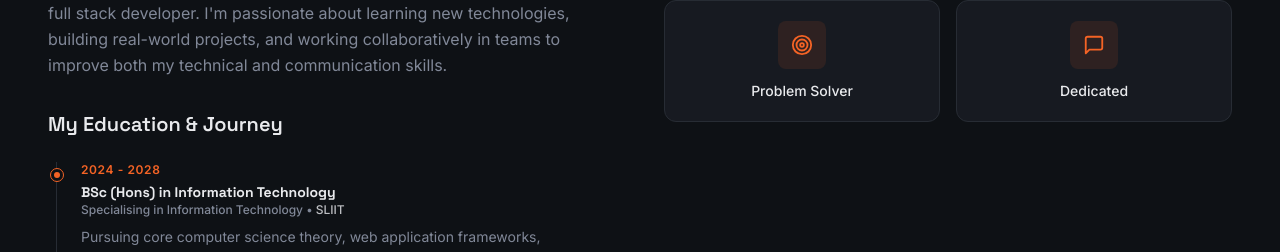
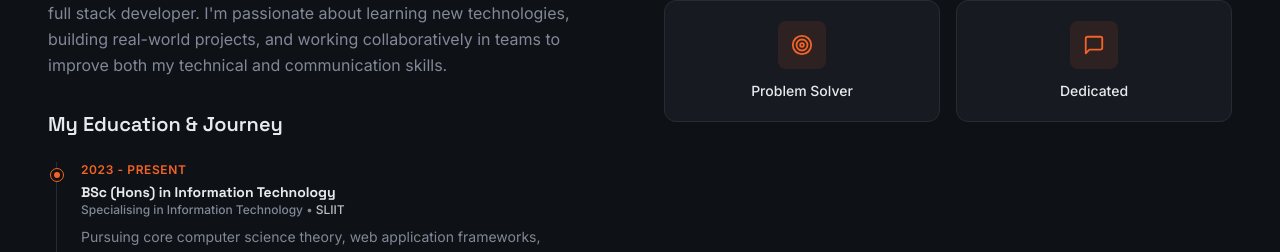
Before and after one commit to justtnikiyaa/Nihindu-Dulavin-Portfolio, a React (Vite) app: page / in a window 1280 px wide. Shown: the part 1246-1498 px from the top of the page. Built offline with nearby package versions, Linux system fonts and the light colour scheme.

Commit message:
ui change

```diff
--- a/src/App.jsx
+++ b/src/App.jsx
@@ -201,7 +201,7 @@ const projects = [
 
 const educationTimeline = [
   {
-    year: '2024 - 2028',
+    year: '2023 - Present',
     title: 'BSc (Hons) in Information Technology',
     subtitle: 'Specialising in Information Technology',
     institution: 'SLIIT',
```
